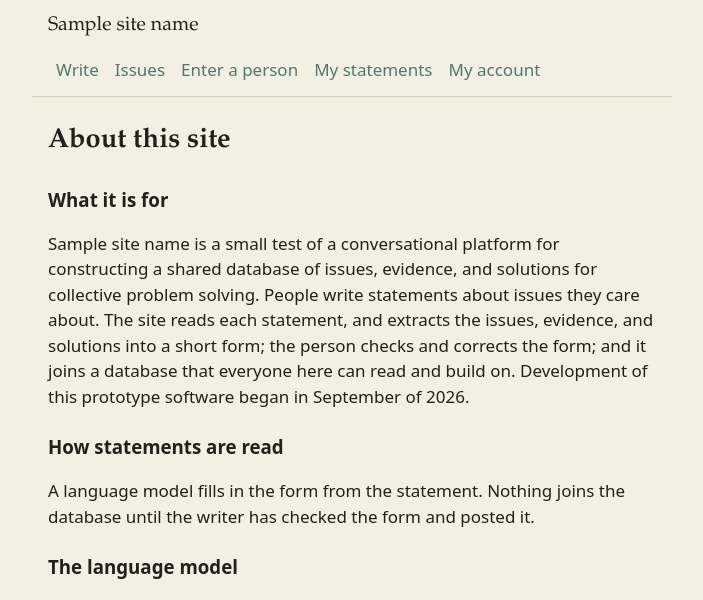
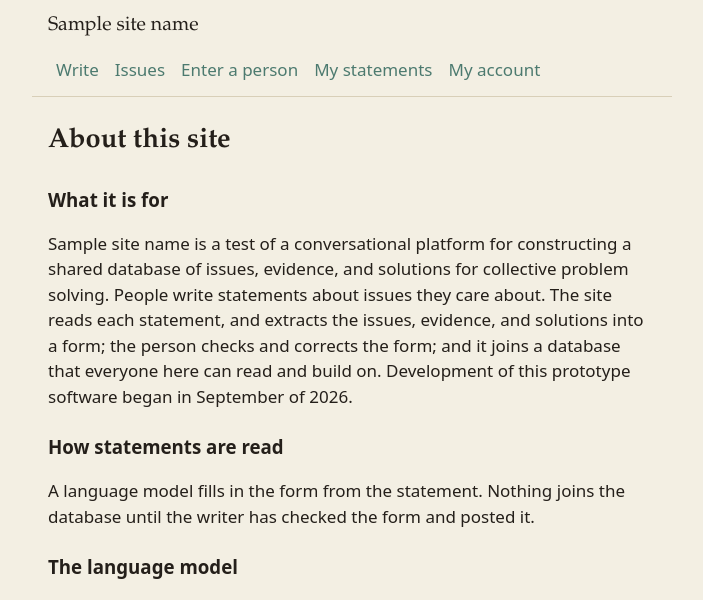
Before and after one commit to Jkintree2/open-collective-intelligence-demo, a Python web app: template app/templates/about.html in a window 1280 px wide. Shown: the top 600 px of the page, without its empty margins (288-991 px from the left). Run offline with Jinja, Linux system fonts and the light colour scheme; the template is opened without the code that fills it: most values are stand-ins (such as "Sample title", 1, 10 or a date in 2020).

Commit message:
Update site description in about.html
Removed the word 'small' from the description of the site.

```diff
--- a/app/templates/about.html
+++ b/app/templates/about.html
@@ -10,7 +10,7 @@
 {% if home_asks(request) %}{% include "_home_box.html" %}
 {% endif %}
 <h2>What it is for</h2>
-<p>{{ site_name }} is a small test of a conversational platform for constructing a shared database of issues, evidence, and solutions for collective problem solving. People write statements about issues they care about. The site reads each statement, and extracts the issues, evidence, and solutions into a short form; the person checks and corrects the form; and it joins a database that everyone here can read{% if on.ask %}, ask questions of,{% endif %} and build on. Development of this prototype software began in September of 2026.</p>
+<p>{{ site_name }} is a test of a conversational platform for constructing a shared database of issues, evidence, and solutions for collective problem solving. People write statements about issues they care about. The site reads each statement, and extracts the issues, evidence, and solutions into a form; the person checks and corrects the form; and it joins a database that everyone here can read{% if on.ask %}, ask questions of,{% endif %} and build on. Development of this prototype software began in September of 2026.</p>
 
 <h2>How statements are read{% if on.ask %} and questions are answered{% endif %}</h2>
 <p>A language model fills in the form from the statement. Nothing joins the database until the writer has checked the form and posted it.</p>
```
